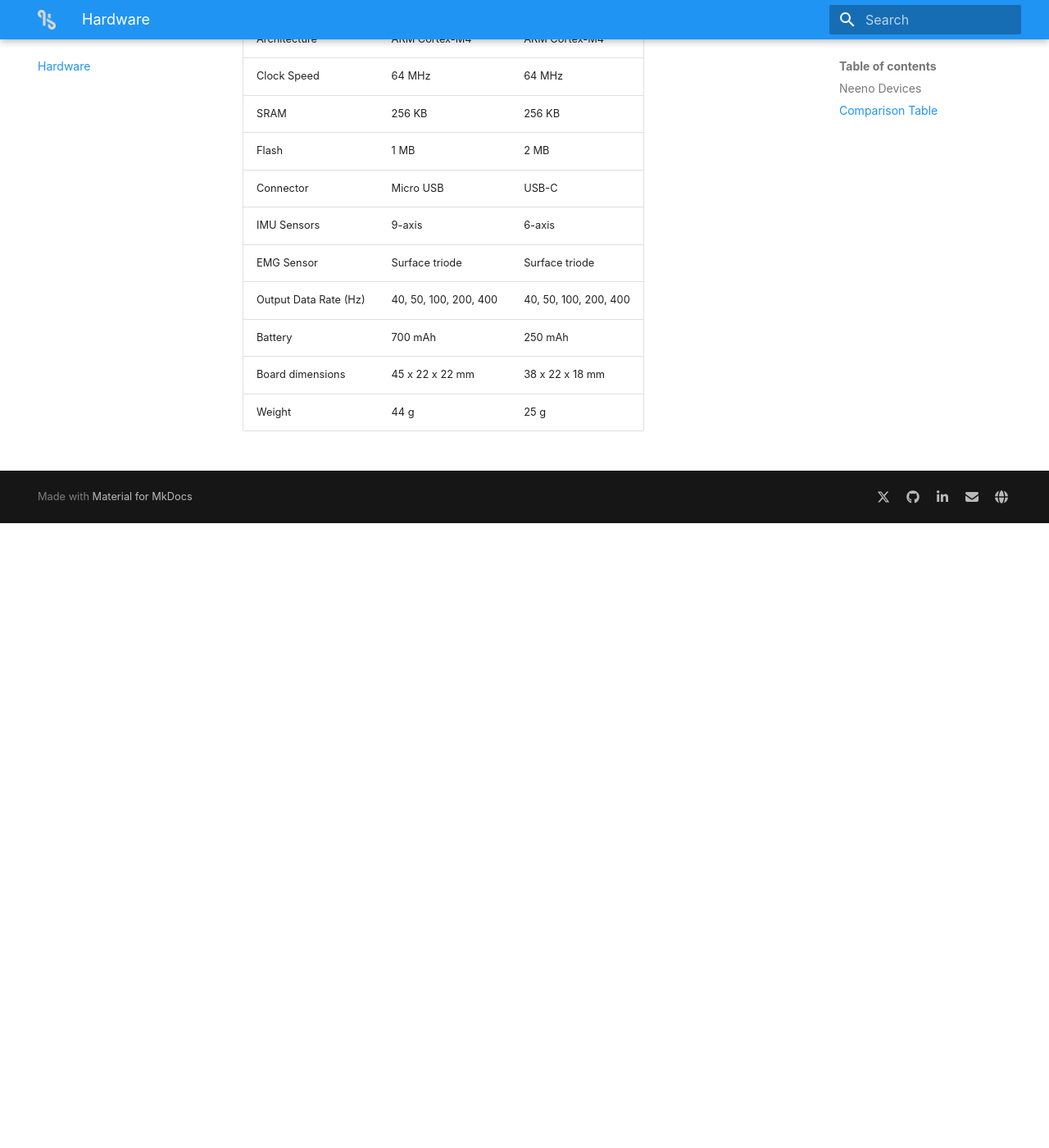
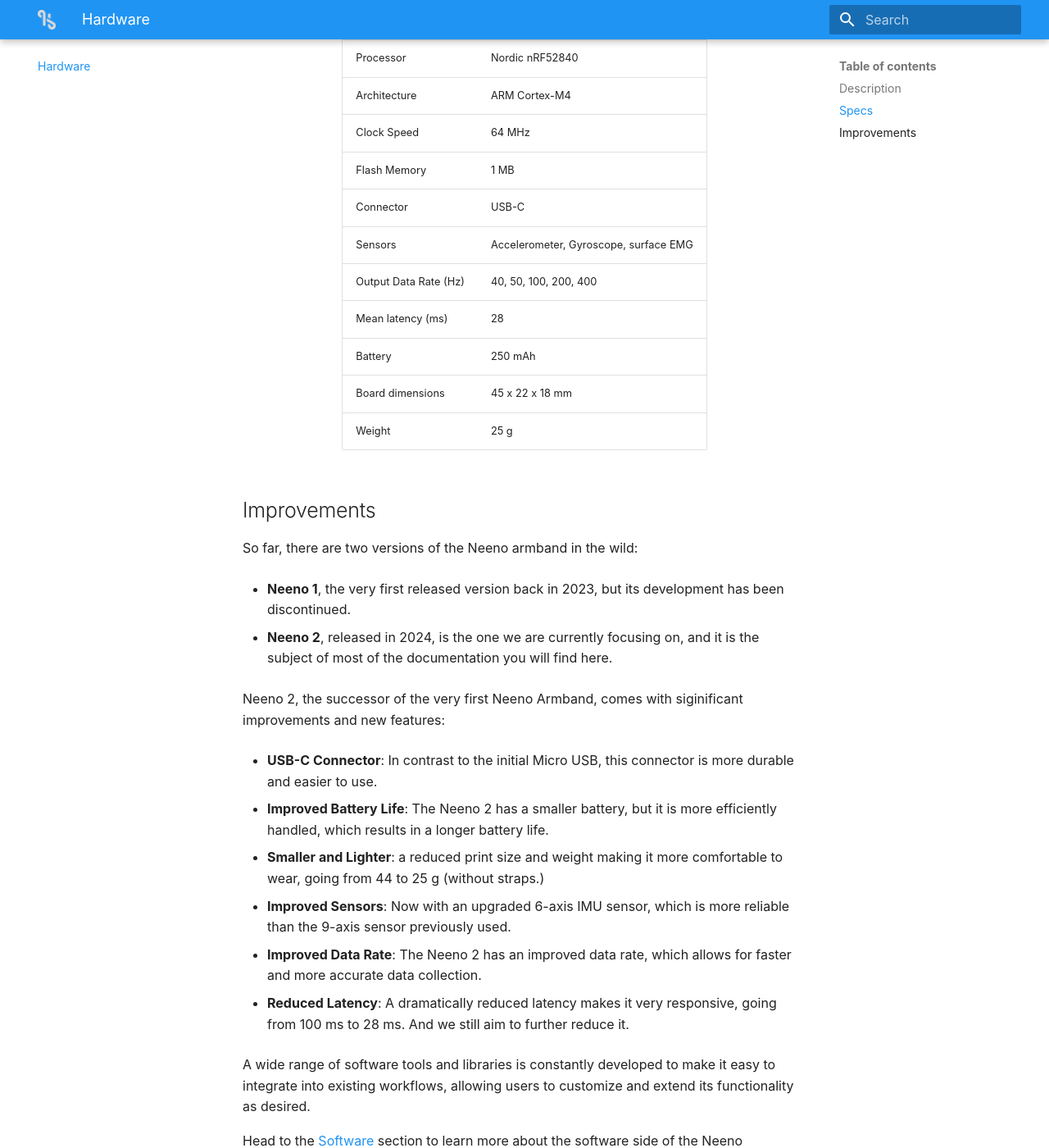
Before and after one commit to MyNeeno/docs, an MkDocs documentation site: the page built from docs/hardware.md, in a window 1280 px wide and 1400 px high, scrolled down 762 px. Shown: the whole window at 82% size. Built offline with MkDocs 1.6.1 and Material for MkDocs 9.7.7, drawn with Linux system fonts in a browser that asks for light colours; some web fonts are replaced; some of the changed text lies outside the part shown.

Commit message:
Re-write sections. Remove specs of Neeno 1, and add information about improvements.

```diff
--- a/docs/hardware.md
+++ b/docs/hardware.md
@@ -5,31 +5,77 @@
 
 We want you to understand how our devices work and how to interact with them.
 
-## Neeno Devices
+## Description
+
+The Neeno Armband designed to capture and analyze hand motion in real-time. It
+is fitted with a powerful Nordic nRF52840 SoC and a set of sensors measuring
+muscle activity and motion.
+
+The armband is designed to be easy to use, lightweight and compact, making it
+ideal for use in a variety of applications, such as sports training, physical
+therapy, and human-computer interaction.
+
+It can be easily connected to a computer or smartphone via BLE, and is equipped
+with a USB-C connector for charging and data transfer, if required. Its
+built-in battery can provide several hours of continuous operation on a single
+charge.
+
+## Specs
+
+<div class="center-table" markdown>
+
+| Features              |                                       |
+|-----------------------|---------------------------------------|
+| Processor             | Nordic nRF52840                       |
+| Architecture          | ARM Cortex-M4                         |
+| Clock Speed           | 64 MHz                                |
+| Flash Memory          | 1 MB                                  |
+| Connector             | USB-C                                 |
+| Sensors               | Accelerometer, Gyroscope, surface EMG |
+| Output Data Rate (Hz) | 40, 50, 100, 200, 400                 |
+| Mean latency (ms)     | 28                                    |
+| Battery               | 250 mAh                               |
+| Board dimensions      | 45 x 22 x 18 mm                       |
+| Weight                | 25 g                                  |
+
+</div>
+
+## Improvements
 
 So far, there are two versions of the Neeno armband in the wild:
 
-- **Neeno 1**, released in 2023, is still in use by researchers, but
-its creation and development has been discontinued. However, you can still find
-documentation about it, in case you are one of the holders of such version.
+- **Neeno 1**, the very first released version back in 2023, but its
+  development has been discontinued.
 
 - **Neeno 2**, released in 2024, is the one we are currently focusing on, and
-it is the one that will be the subject of most of the documentation you will
-find here.
+  it is the subject of most of the documentation you will find here.
 
-## Comparison Table
+Neeno 2, the successor of the very first Neeno Armband, comes with siginificant
+improvements and new features:
 
-| Feature               | Neeno 1                  | Neeno 2                 |
-|-----------------------|--------------------------|-------------------------|
-| Processor             | Nordic nRF52840          | Nordic nRF52840         |
-| Architecture          | ARM Cortex-M4            | ARM Cortex-M4           |
-| Clock Speed           | 64 MHz                   | 64 MHz                  |
-| SRAM                  | 256 KB                   | 256 KB                  |
-| Flash                 | 1 MB                     | 2 MB                    |
-| Connector             | Micro USB                | USB-C                   |
-| IMU Sensors           | 9-axis                   | 6-axis                  |
-| EMG Sensor            | Surface triode           | Surface triode          |
-| Output Data Rate (Hz) | 40, 50, 100, 200, 400    | 40, 50, 100, 200, 400   |
-| Battery               | 700 mAh                  | 250 mAh                 |
-| Board dimensions      | 45 x 22 x 22 mm          | 38 x 22 x 18 mm         |
-| Weight                | 44 g                     | 25 g                    |
+- **USB-C Connector**: In contrast to the initial Micro USB, this connector is
+  more durable and easier to use.
+
+- **Improved Battery Life**: The Neeno 2 has a smaller battery, but it is more
+  efficiently handled, which results in a longer battery life.
+
+- **Smaller and Lighter**: a reduced print size and weight making it more
+  comfortable to wear, going from 44 to 25 g (without straps.)
+
+- **Improved Sensors**: Now with an upgraded 6-axis IMU sensor, which is more
+  reliable than the 9-axis sensor previously used.
+
+- **Improved Data Rate**: The Neeno 2 has an improved data rate, which allows
+  for faster and more accurate data collection.
+
+- **Reduced Latency**: A dramatically reduced latency makes it very responsive,
+  going from 100 ms to 28 ms. And we still aim to further reduce it.
+
+A wide range of software tools and libraries is constantly developed to make it
+easy to integrate into existing workflows, allowing users to customize and
+extend its functionality as desired.
+
+Head to the [Software](software.md) section
+to learn more about the software side of the Neeno Armband.
+
+<p style="text-align: center;">Go to <a href="https://myneeno.com">myneeno.com</a></p>
```
